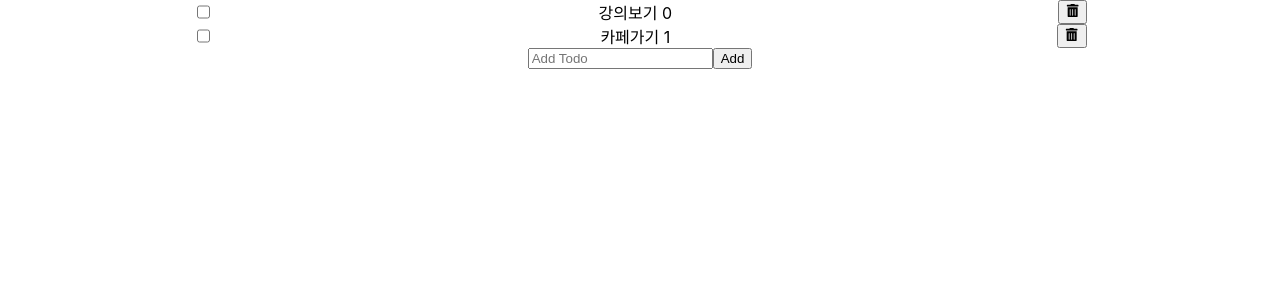
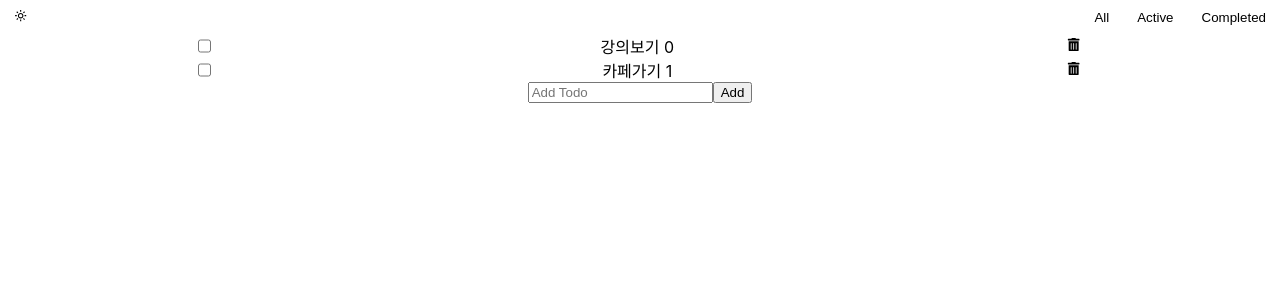
Before and after one commit to hejin8307/react_todo, a React (Create React App) app: page / in a window 1280 px wide. Shown: the top 300 px of the page. Built offline with nearby package versions, Linux system fonts and the light colour scheme.

Commit message:
edit todo id

```diff
--- a/src/App.js
+++ b/src/App.js
@@ -1,6 +1,7 @@
 import {useRef, useState} from 'react';
 import styles from './app.module.css';
 import AddToDo from './components/add_form/addToDo';
+import Header from './components/header/header';
 import ToDoList from './components/todo_list/toDoList';
 
 function App() {
@@ -16,7 +17,7 @@ function App() {
     },
   ]);
 
-  const nextId = useRef(1);
+  const nextId = useRef(2);
 
   const handleInput = (e) => {
     setInput(e.target.value);
@@ -24,15 +25,19 @@ function App() {
 
   const handleAdd = (e) => {
     e.preventDefault();
-    setToDos([...toDos, {id: nextId.current + 1, name: input}]);
+    setToDos([...toDos, {id: nextId.current, name: input}]);
+    console.log(nextId);
+    nextId.current += 1;
   };
 
   const handleDelete = (toDo) => {
     setToDos((toDos) => toDos.filter((item) => item.id !== toDo.id));
+    nextId.current -= 1;
   };
 
   return (
     <div className={styles.app}>
+      <Header />
       <ToDoList toDos={toDos} onDelete={handleDelete} />
       <AddToDo toDos={toDos} onInput={handleInput} onAdd={handleAdd} />
     </div>
--- /dev/null
+++ b/src/components/header/header.jsx
@@ -0,0 +1,20 @@
+import React from 'react';
+import styles from './header.module.css';
+import {BiSun} from 'react-icons/bi';
+
+const Header = (props) => {
+  return (
+    <section className={styles.contain}>
+      <button className={styles.darkmodeBtn}>
+        <BiSun />
+      </button>
+      <div className={styles.filter}>
+        <button>All</button>
+        <button>Active</button>
+        <button>Completed</button>
+      </div>
+    </section>
+  );
+};
+
+export default Header;
--- /dev/null
+++ b/src/components/header/header.module.css
@@ -0,0 +1,16 @@
+.contain {
+  display: flex;
+  justify-content: space-between;
+}
+
+.filter {
+  display: flex;
+}
+
+.filter > button,
+.darkmodeBtn {
+  margin: 0.5rem;
+  border: none;
+  background-color: transparent;
+  cursor: pointer;
+}
--- a/src/components/todo/toDo.jsx
+++ b/src/components/todo/toDo.jsx
@@ -13,7 +13,7 @@ const ToDo = ({toDo, onDelete}) => {
       <li className={styles.title}>
         {toDo.name} {toDo.id}
       </li>
-      <button className={styles.btn} onClick={handleDelete}>
+      <button className={styles.deleteBtn} onClick={handleDelete}>
         <FaTrashAlt />
       </button>
     </div>
--- a/src/components/todo/toDo.module.css
+++ b/src/components/todo/toDo.module.css
@@ -2,3 +2,9 @@
   display: flex;
   justify-content: space-around;
 }
+
+.deleteBtn {
+  border: none;
+  background-color: transparent;
+  cursor: pointer;
+}
--- a/src/components/todo_list/toDoList.jsx
+++ b/src/components/todo_list/toDoList.jsx
@@ -4,7 +4,7 @@ import styles from './toDoList.module.css';
 
 const ToDoList = ({toDos, onDelete}) => {
   return (
-    <section className={styles.content}>
+    <section className={styles.contain}>
       {toDos.length > 0 ? (
         toDos.map((toDo) => (
           <ToDo key={toDo.id} toDo={toDo} onDelete={onDelete} />
--- a/src/components/todo_list/toDoList.module.css
+++ b/src/components/todo_list/toDoList.module.css
@@ -1,4 +1,4 @@
-.content {
+.contain {
   display: flex;
   flex-direction: column;
 }
```
